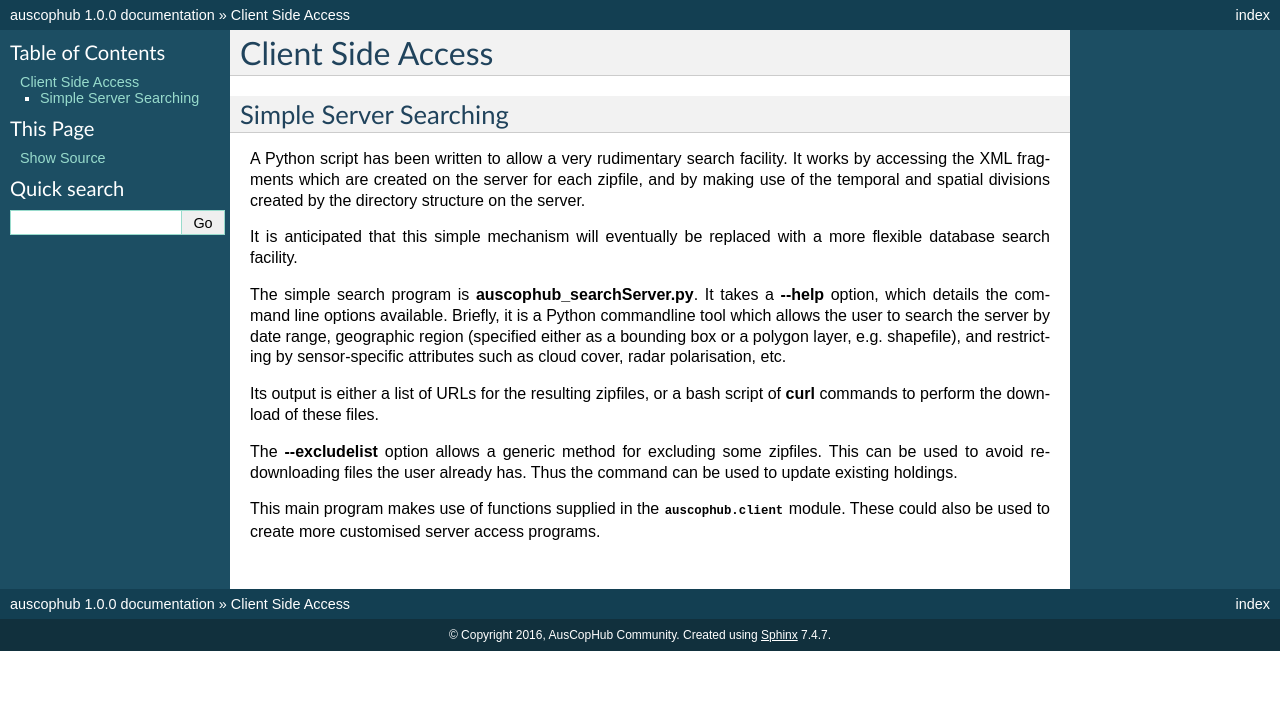
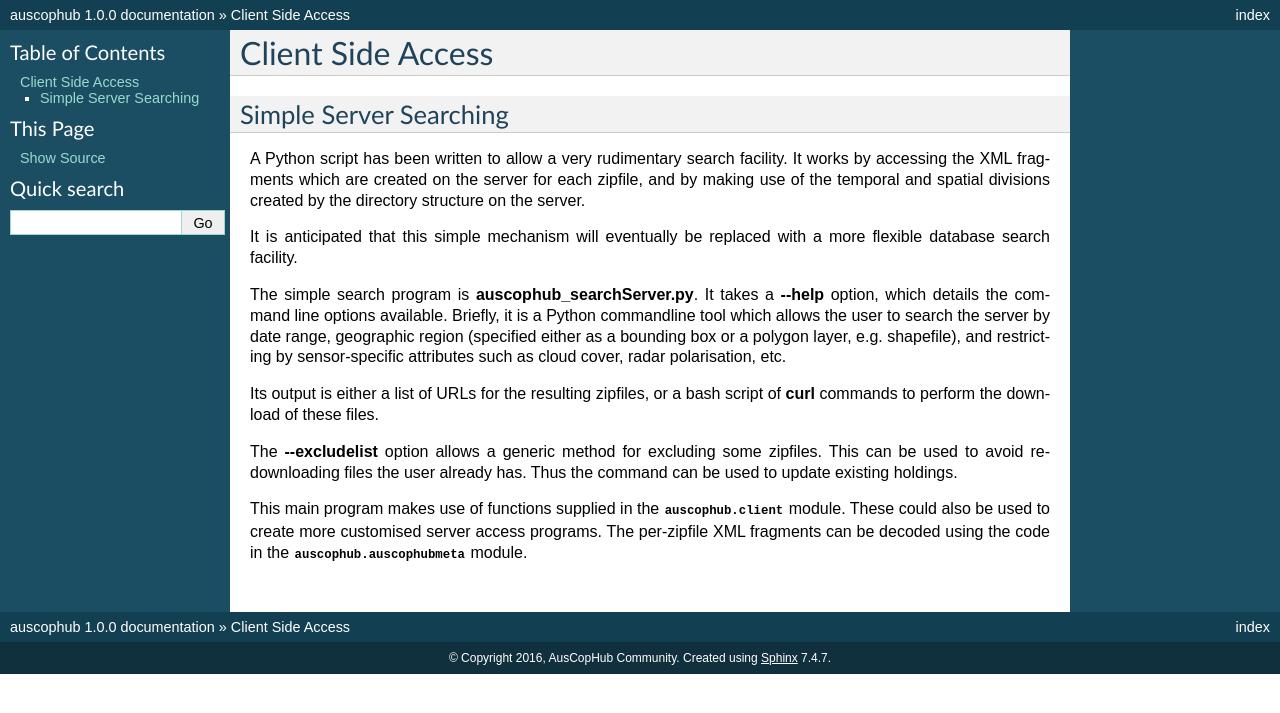
Before and after one commit to CopernicusAustralasia/auscophub, a Sphinx documentation site: the page built from doc/source/clientside.rst, in a window 1280 px wide. Shown: the top 713 px of the page. Built offline with Sphinx 7.4.7, drawn with Linux system fonts in a browser that asks for light colours.

Commit message:
clientside.rst: Added a note about the auscophubmeta Python module, just in case this was not obvious elsewhere.

```diff
--- a/doc/source/clientside.rst
+++ b/doc/source/clientside.rst
@@ -25,4 +25,5 @@ can be used to avoid re-downloading files the user already has. Thus the command
 can be used to update existing holdings.
 
 This main program makes use of functions supplied in the :mod:`auscophub.client` module. These
-could also be used to create more customised server access programs.
+could also be used to create more customised server access programs. The per-zipfile XML
+fragments can be decoded using the code in the :mod:`auscophub.auscophubmeta` module.
```
